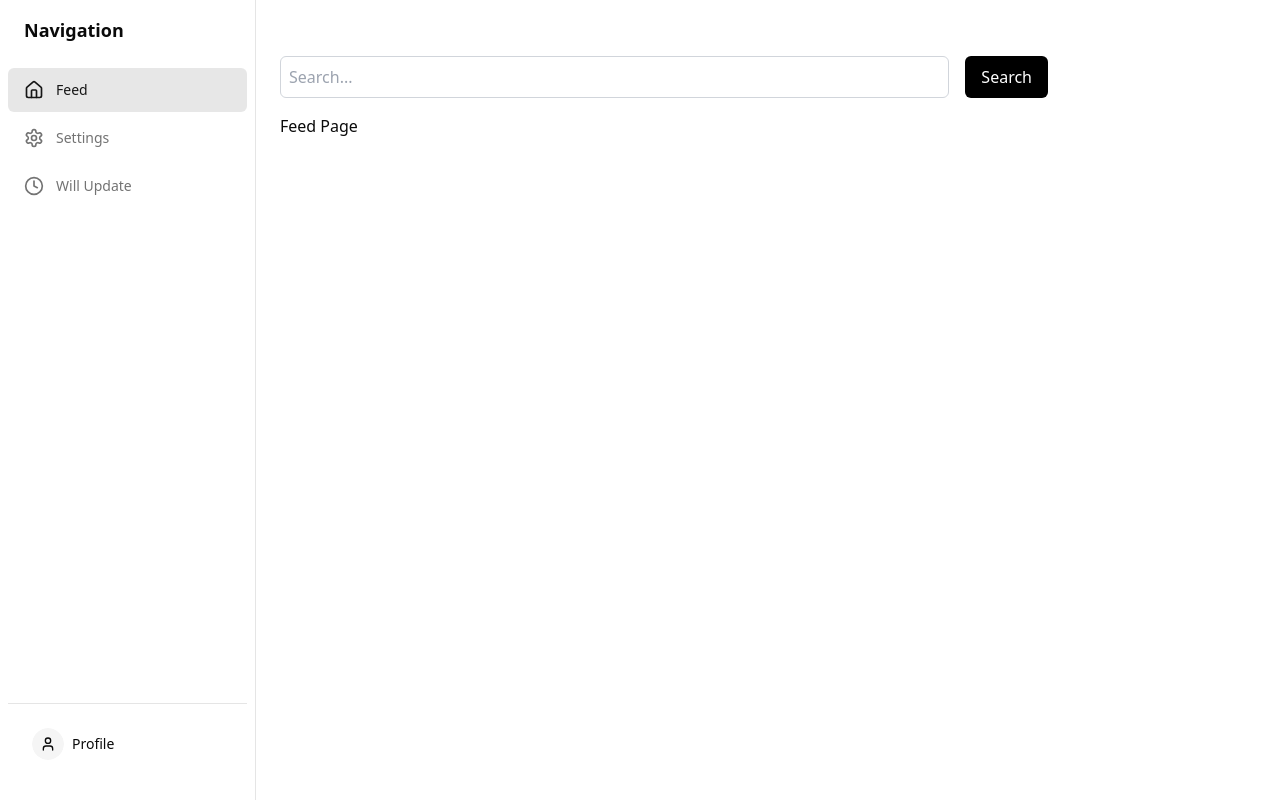
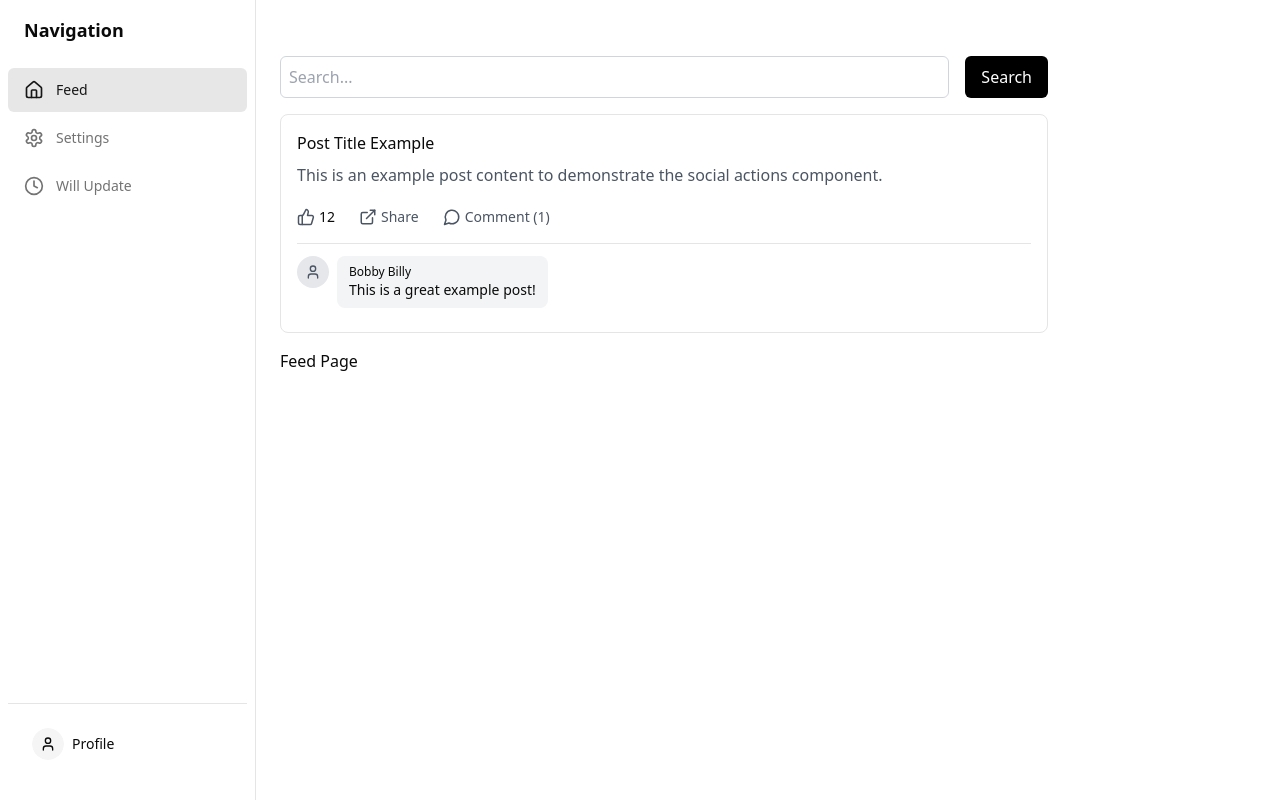
Before and after one commit to ericvu43/Social_Media_Frontend, a Next.js app: page /feed in a window 1280 px wide. Built offline with nearby package versions, Linux system fonts and the light colour scheme.

Commit message:
Added comment, liking and share

```diff
--- a/src/app/feed/page.tsx
+++ b/src/app/feed/page.tsx
@@ -1,16 +1,41 @@
 import { Metadata } from "next";
 import { Search } from "@/components/ui/search";
+import { SocialActions } from "@/components/ui/social-actions";
 
 export const metadata: Metadata = {
   title: "Feed",
   description: "Your personalized feed",
 };
 
+// Just for testing
+const exampleComments = [
+  {
+    id: "1",
+    text: "This is a great example post!",
+    username: "Bobby Billy",
+  },
+  // {
+  //   id: "2",
+  //   text: "I love the new social features.",
+  //   username: "John Smith",
+  // },
+];
+
 export default function FeedPage() {
   return (
     <div className="container max-w-screen-md py-8">
       <Search />
-      <div className="mt-4">Feed Page</div>
+      <div className="mt-4">
+        <div className="rounded-lg border p-4 mb-4">
+          <h3 className="font-medium mb-2">Post Title Example</h3>
+          <p className="text-gray-600 mb-3">
+            This is an example post content to demonstrate the social actions
+            component.
+          </p>
+          <SocialActions initialLikes={12} initialComments={exampleComments} />
+        </div>
+        <div className="mt-4">Feed Page</div>
+      </div>
     </div>
   );
 }
--- /dev/null
+++ b/src/components/ui/social-actions.tsx
@@ -0,0 +1,159 @@
+"use client";
+
+import { useState, FormEvent } from "react";
+import { ThumbsUp, ExternalLink, MessageCircle, Send, User } from "lucide-react";
+
+interface Comment {
+  id: string;
+  text: string;
+  username: string;
+}
+
+interface SocialActionsProps {
+  initialLikes?: number;
+  initialComments?: Comment[];
+  onLike?: () => void;
+  onShare?: () => void;
+  onComment?: (comment: string) => void;
+}
+
+function Avatar({ username }: { username: string }) {
+  return (
+    <div className="w-8 h-8 rounded-full bg-gray-200 flex items-center justify-center flex-shrink-0">
+      <User size={16} className="text-gray-600" />
+    </div>
+  );
+}
+
+export function SocialActions({
+  initialLikes = 0,
+  initialComments = [],
+  onLike,
+  onShare,
+  onComment,
+}: SocialActionsProps) {
+  const [likes, setLikes] = useState(initialLikes);
+  const [liked, setLiked] = useState(false);
+  const [showCommentInput, setShowCommentInput] = useState(false);
+  const [commentText, setCommentText] = useState("");
+  const [comments, setComments] = useState<Comment[]>(initialComments);
+
+  // Mock user data - in a real app this would come from auth context
+  const currentUser = {
+    username: "Current User",
+  };
+
+  const handleLike = () => {
+    if (liked) {
+      setLikes(likes - 1);
+    } else {
+      setLikes(likes + 1);
+    }
+    setLiked(!liked);
+    onLike?.();
+  };
+
+  const handleShare = () => {
+    // TODO: Implement share functionality backend and then frontend
+    onShare?.();
+  };
+
+  const handleComment = () => {
+    setShowCommentInput(!showCommentInput);
+    onComment?.(commentText);
+  };
+
+  const submitComment = (e: FormEvent) => {
+    e.preventDefault();
+    if (commentText.trim()) {
+      const newComment: Comment = {
+        id: Date.now().toString(),
+        text: commentText,
+        username: currentUser.username,
+      };
+      setComments([...comments, newComment]);
+      setCommentText("");
+    }
+  };
+
+  return (
+    <div className="py-2">
+      <div className="flex items-center gap-6">
+        <button
+          onClick={handleLike}
+          className="flex items-center gap-1 text-sm"
+        >
+          <ThumbsUp
+            size={18}
+            className={liked ? "fill-black text-black" : "text-gray-600"}
+          />
+          <span>{likes}</span>
+        </button>
+
+        <button
+          onClick={handleShare}
+          className="flex items-center gap-1 text-sm text-gray-600"
+        >
+          <ExternalLink size={18} />
+          <span>Share</span>
+        </button>
+
+        <button
+          onClick={handleComment}
+          className="flex items-center gap-1 text-sm text-gray-600"
+        >
+          <MessageCircle size={18} />
+          <span>
+            Comment{comments.length > 0 ? ` (${comments.length})` : ""}
+          </span>
+        </button>
+      </div>
+
+      {/* Comment section */}
+      {(showCommentInput || comments.length > 0) && (
+        <div className="mt-4 border-t pt-3">
+          {/* Comment input */}
+          {showCommentInput && (
+            <form
+              onSubmit={submitComment}
+              className="flex items-center gap-2 mb-4"
+            >
+              <Avatar username={currentUser.username} />
+              <input
+                type="text"
+                value={commentText}
+                onChange={(e) => setCommentText(e.target.value)}
+                placeholder="Write a comment..."
+                className="flex-grow p-2 border rounded-md border-gray-300 focus:outline-none focus:ring-1 focus:ring-gray-400"
+              />
+              <button
+                type="submit"
+                className="p-2 text-gray-600 hover:text-black"
+                disabled={!commentText.trim()}
+              >
+                <Send size={16} />
+              </button>
+            </form>
+          )}
+
+          {/* Comments list */}
+          {comments.length > 0 && (
+            <div className="space-y-3">
+              {comments.map((comment) => (
+                <div key={comment.id} className="flex gap-2">
+                  <Avatar username={comment.username} />
+                  <div className="bg-gray-100 px-3 py-2 rounded-lg max-w-[85%]">
+                    <div className="text-xs font-medium">
+                      {comment.username}
+                    </div>
+                    <div className="text-sm">{comment.text}</div>
+                  </div>
+                </div>
+              ))}
+            </div>
+          )}
+        </div>
+      )}
+    </div>
+  );
+}
```
